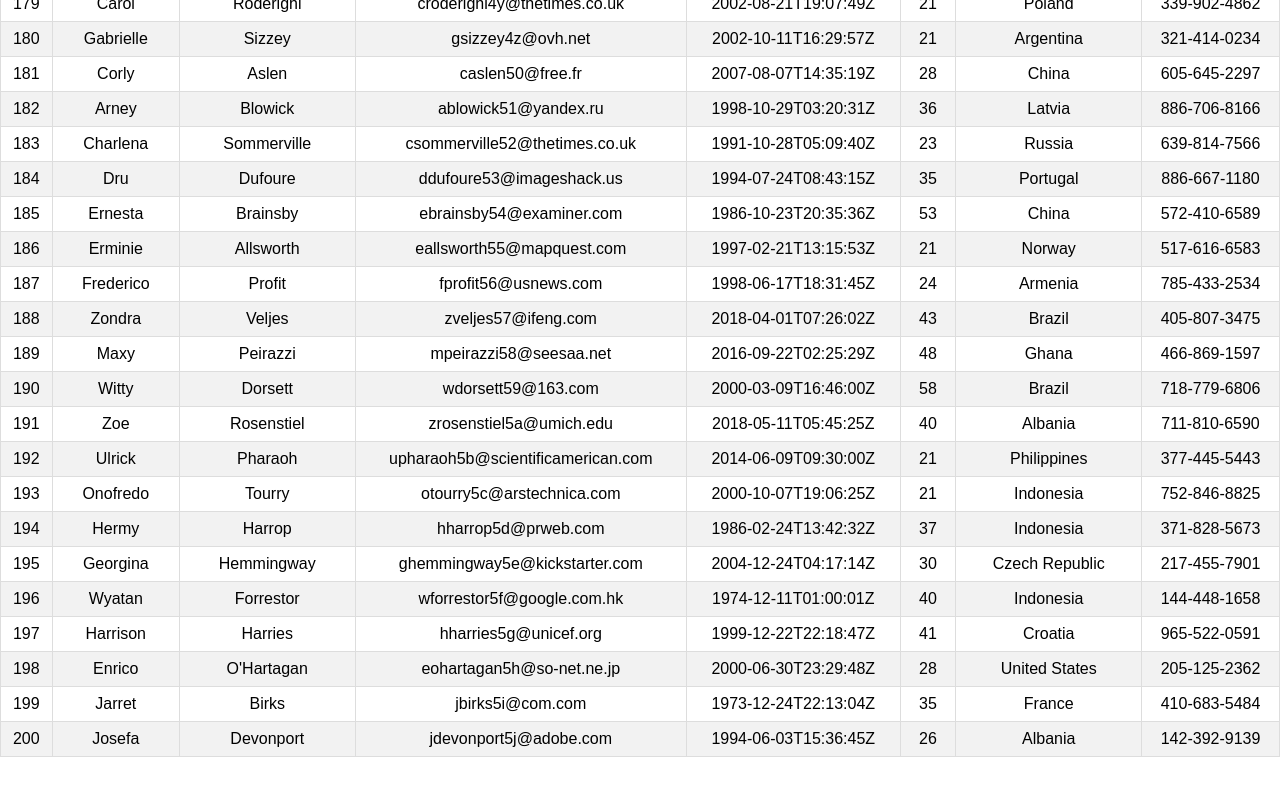
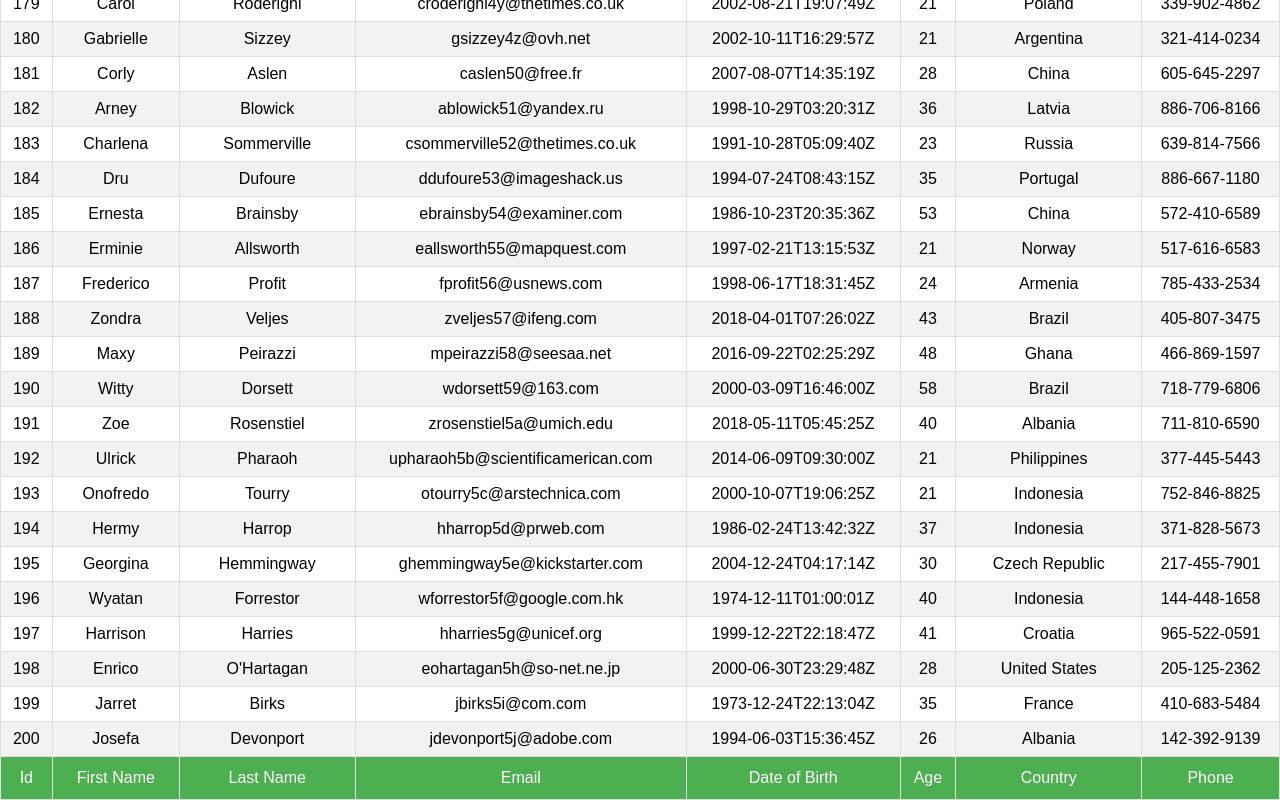
Before and after one commit to mirstuk/react-table-demo, a React (Create React App) app: page / in a window 1280 px wide. Shown: the part 6287-7087 px from the top of the page. Before the commit the page ends 7044 px from the top, so only its background shows below. Built offline with nearby package versions, Linux system fonts and the light colour scheme.

Commit message:
React Table Tutorial - 4 - Footers

```diff
--- a/src/components/BasicTable.js
+++ b/src/components/BasicTable.js
@@ -12,6 +12,7 @@
     getTableProps,
     getTableBodyProps,
     headerGroups,
+    footerGroups,
     rows,
     prepareRow,
   } = useTable({
@@ -42,6 +43,15 @@
           );
         })}
       </tbody>
+      <tfoot>
+        {footerGroups.map(footerGroup => (
+          <tr {...footerGroup.getFooterGroupProps()}>
+            {footerGroup.headers.map(column => (
+              <td {...column.getFooterProps()}>{column.render('Footer')}</td>
+            ))}
+          </tr>
+        ))}
+      </tfoot>
     </table>
   );
 };
--- a/src/components/columns.js
+++ b/src/components/columns.js
@@ -1,10 +1,42 @@
 export const COLUMNS = [
-  { Header: 'Id', accessor: 'id' },
-  { Header: 'First Name', accessor: 'first_name' },
-  { Header: 'Last Name', accessor: 'last_name' },
-  { Header: 'Email', accessor: 'email' },
-  { Header: 'Date of Birth', accessor: 'date_of_birth' },
-  { Header: 'Age', accessor: 'age' },
-  { Header: 'Country', accessor: 'country' },
-  { Header: 'Phone', accessor: 'phone' },
+  {
+    Header: 'Id',
+    Footer: 'Id',
+    accessor: 'id',
+  },
+  {
+    Header: 'First Name',
+    Footer: 'First Name',
+    accessor: 'first_name',
+  },
+  {
+    Header: 'Last Name',
+    Footer: 'Last Name',
+    accessor: 'last_name',
+  },
+  {
+    Header: 'Email',
+    Footer: 'Email',
+    accessor: 'email',
+  },
+  {
+    Header: 'Date of Birth',
+    Footer: 'Date of Birth',
+    accessor: 'date_of_birth',
+  },
+  {
+    Header: 'Age',
+    Footer: 'Age',
+    accessor: 'age',
+  },
+  {
+    Header: 'Country',
+    Footer: 'Country',
+    accessor: 'country',
+  },
+  {
+    Header: 'Phone',
+    Footer: 'Phone',
+    accessor: 'phone',
+  },
 ];
--- a/src/components/table.css
+++ b/src/components/table.css
@@ -19,7 +19,8 @@
   background-color: #ddd;
 }
 
-table th {
+table th,
+table tfoot td {
   padding-top: 12px;
   padding-bottom: 12px;
   background-color: #4caf50;
```
